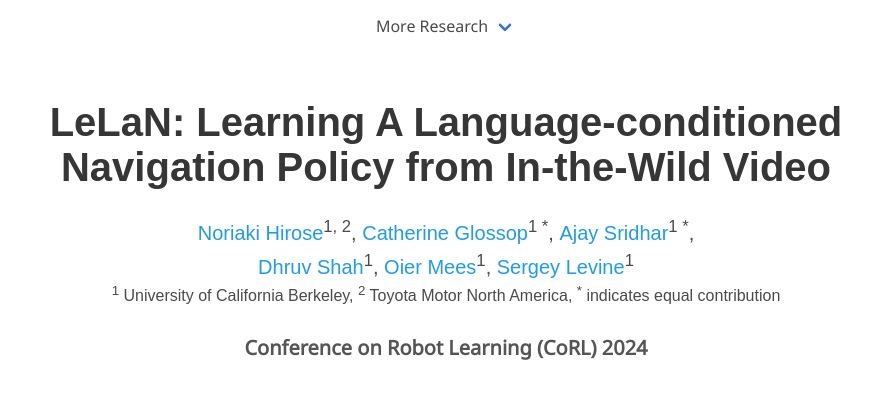
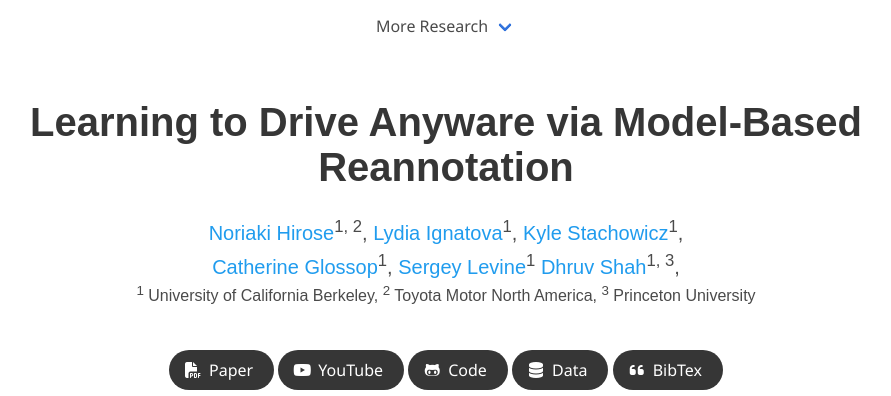
Before and after one commit to model-base-reannotation/model-base-reannotation.github.io, a plain HTML site: page index.html in a window 1280 px wide. Shown: the top 396 px of the page, without its empty margins (194-1085 px from the left). Drawn offline with nearby package versions, Linux system fonts and the light colour scheme; some icons are missing; a web font is replaced by a local one.

```diff
--- a/index.html
+++ b/index.html
@@ -4,10 +4,10 @@
 <head>
     <meta charset="utf-8">
     <meta name="description"
-        content="LeLaN: Learning Language-conditioned Navigation Policy">
-    <meta name="keywords" content="navigation, robotics, language, foundation model">
+        content="Learning to Drive Anyware via Model-Based Reannotation">
+    <meta name="keywords" content="navigation, robotics, foundation model, dataset, MBRA, LogoNav">
     <meta name="viewport" content="width=device-width, initial-scale=1">
-    <title>LeLaN: Learning Language-conditioned Navigation Policy</title>
+    <title>Learning to Drive Anyware via Model-Based Reannotation</title>
 
     <!-- Google tag (gtag.js) -->
     <script async src="https://www.googletagmanager.com/gtag/js?id=G-ZYH3N96LN5"></script>
@@ -58,9 +58,6 @@
                         <a class="navbar-item" href="https://sites.google.com/view/exaug-nav">
                             ExAug: Robot-conditioned Navigation Policies via Geometric Experience Augmentation
                         </a>
-                        <a class="navbar-item" href="https://sites.google.com/view/drive-any-robot">
-                            GNM: A General Navigation Model to Drive Any Robot
-                        </a>
                         <a class="navbar-item" href="https://general-navigation-models.github.io/vint/index.html">
                             ViNT: A Foundation Model for Visual Navigation
                         </a>
@@ -70,6 +67,10 @@
                         <a class="navbar-item" href="https://sites.google.com/view/selfi-rl/">
                             SELFI: Autonomous Self-improvement with Reinforcement Learning for Social Navigation
                         </a>
+                        <a class="navbar-item" href="https://learning-language-navigation.github.io/">
+                            LeLaN: Learning A Language-conditioned Navigation Policy from In-the-Wild Video
+                        </a>
+
                     </div>
                 </div>
             </div>
@@ -81,38 +82,33 @@
             <div class="container is-max-desktop">
                 <div class="columns is-centered">
                     <div class="column has-text-centered">
-                        <h1 class="title is-2 publication-title">LeLaN: Learning A Language-conditioned Navigation Policy from In-the-Wild Video</h1>
+                        <h1 class="title is-2 publication-title">Learning to Drive Anyware via Model-Based Reannotation</h1>
+
                         <div class="is-size-5 publication-authors">
                             <span class="author-block">
                                 <a href="https://sites.google.com/view/noriaki-hirose/">Noriaki Hirose</a><sup>1, 2</sup>,
                             </span>
                             <span class="author-block">
-                                <a href="">Catherine Glossop</a><sup>1 *</sup>,
+                                <a href="https://engineering.berkeley.edu/popup/lydia-ignatova/">Lydia Ignatova</a><sup>1</sup>,
                             </span>
                             <span class="author-block">
-                                <a href="http://ajaysridhar.com/">Ajay Sridhar</a><sup>1 *</sup>,
+                                <a href="http://ajaysridhar.com/">Kyle Stachowicz</a><sup>1</sup>,
                             </span><br>
                             <span class="author-block">
-                                <a href="https://cs.berkeley.edu/~shah">Dhruv Shah</a><sup>1</sup>,
-                            </span>
-                            <span class="author-block">
-                                <a href="https://www.oiermees.com/">Oier Mees</a><sup>1</sup>,
+                                <a href="">Catherine Glossop</a><sup>1</sup>,
                             </span>
                             <span class="author-block">
                                 <a href="https://cs.berkeley.edu/~svlevine">Sergey Levine</a><sup>1</sup>
                             </span>
+                            <span class="author-block">
+                                <a href="https://cs.berkeley.edu/~shah">Dhruv Shah</a><sup>1, 3</sup>,
+                            </span>
                         </div>
 
                         <div class="is-size-6 publication-authors">
-                            <span class="author-block"> <sup>1</sup> University of California Berkeley,   <sup>2</sup> Toyota Motor North America,   <sup>*</sup> indicates equal contribution</span>
+                            <span class="author-block"> <sup>1</sup> University of California Berkeley,   <sup>2</sup> Toyota Motor North America,   <sup>3</sup> Princeton University</span>
                         </div>
                         <br>
-
-                        <div class="is-size-5 publication-venue">
-                            <span class="venue-block"> Conference on Robot Learning (CoRL) 2024</span> <br>
-                        </div>
-                        <br>
-
 
                         <div class="column has-text-centered">
                             <div class="publication-links">
```
